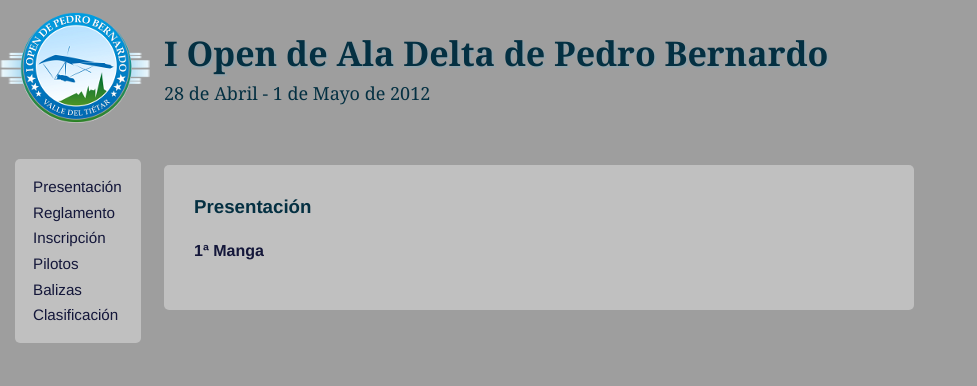
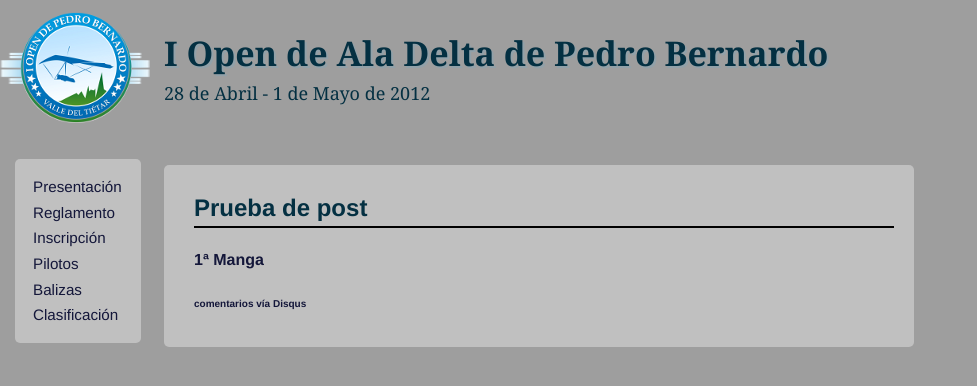
Before and after one commit to nando/openfly, a Jekyll site: the page built from _posts/2012-01-30-presentacion.md, in a window 1280 px wide. Shown: the top 386 px of the page, without its empty margins (0-977 px from the left). Built offline with Jekyll 4.4.1, drawn with Linux system fonts in a browser that asks for light colours; comment, search, counter and statistics services are not loaded.

Commit message:
Comentarios vía Disqus

```diff
--- /dev/null
+++ b/_includes/disqus.html
@@ -0,0 +1,12 @@
+<div id="disqus_thread"></div>
+<script type="text/javascript">
+    var disqus_shortname = 'opendeltietar';
+
+    (function() {
+        var dsq = document.createElement('script'); dsq.type = 'text/javascript'; dsq.async = true;
+        dsq.src = 'http://' + disqus_shortname + '.disqus.com/embed.js';
+        (document.getElementsByTagName('head')[0] || document.getElementsByTagName('body')[0]).appendChild(dsq);
+    })();
+</script>
+<noscript>Por favor, habilita JavaScript para ver los <a href="http://disqus.com/?ref_noscript">comentarios vía Disqus.</a></noscript>
+<a href="http://disqus.com" class="dsq-brlink">comentarios vía <span class="logo-disqus">Disqus</span></a>
--- a/_layouts/default.html
+++ b/_layouts/default.html
@@ -8,7 +8,7 @@
     <link rel="icon" href="favicon.ico" type="image/x-icon">
     <link rel="shortcut icon" href="favicon.ico" type="image/x-icon">
     <base href="{{ site.url }}/" />
-    <title>{{ page.title }} - I Open de Pedro Bernardo de Ala Delta</title>
+    <title>{{ page.title }} - I Open de Ala Delta de Pedro Bernardo</title>
     <!--[if lt IE 9]><script src="//html5shim.googlecode.com/svn/trunk/html5.js"></script><![endif]-->
     <link rel="stylesheet" type="text/css" href="styles/inspired_by_bundler_inspired.css" />
     <!--[if IE 6]>
--- a/_layouts/post.html
+++ b/_layouts/post.html
@@ -5,11 +5,4 @@ layout: default
 {{ content }}
 </div>
 
-<div id="related">
-  <h2>Otros posts</h2>
-  <ul class="posts">
-    {% for post in site.related_posts limit:3 %}
-      <li><span>{{ post.date | date_to_string }}</span> &raquo; <a href="{{ post.url }}">{{ post.title }}</a></li>
-    {% endfor %}
-  </ul>
-</div>
+{% include disqus.html %}
--- a/_posts/2012-01-30-presentacion.md
+++ b/_posts/2012-01-30-presentacion.md
@@ -1,9 +1,9 @@
 ---
-layout: default
-title: Presentación
+layout: post
+title: Prueba de post
 ---
 
-# {{ page.title }}
+## {{ page.title }}
 
 
 [1ª Manga](/mangas/1.html)
--- a/ok.html
+++ b/ok.html
@@ -1,7 +1,8 @@
 ---
   layout: default
+  title: Inscripción recibida
 ---
-  <h2>Inscripción recibida</h2>
+<h2>{{ page.title }}</h2>
   <p>Hemos recibido tus datos correctamente y ya deberías aparecer entre los <a href="pilotos.html">pilotos inscritos</a>.</p>
   <p>Gracias por animarte a participar y... ¡buenos vuelos!</p>
   {% include animation.html %}
--- a/styles/inspired_by_bundler_inspired.css
+++ b/styles/inspired_by_bundler_inspired.css
@@ -174,6 +174,11 @@ body.balizas div.article {
   height: 450px;
 }
 
+a.dsq-brlink {
+  font-size: 10px;
+}
+
+
 .hover { /* for IE using onmouseover and onmouseout */
 background: #d2d7ff;
 }
```
Also changed, not shown: _includes/related_posts.html (added, +8 -0 lines).
